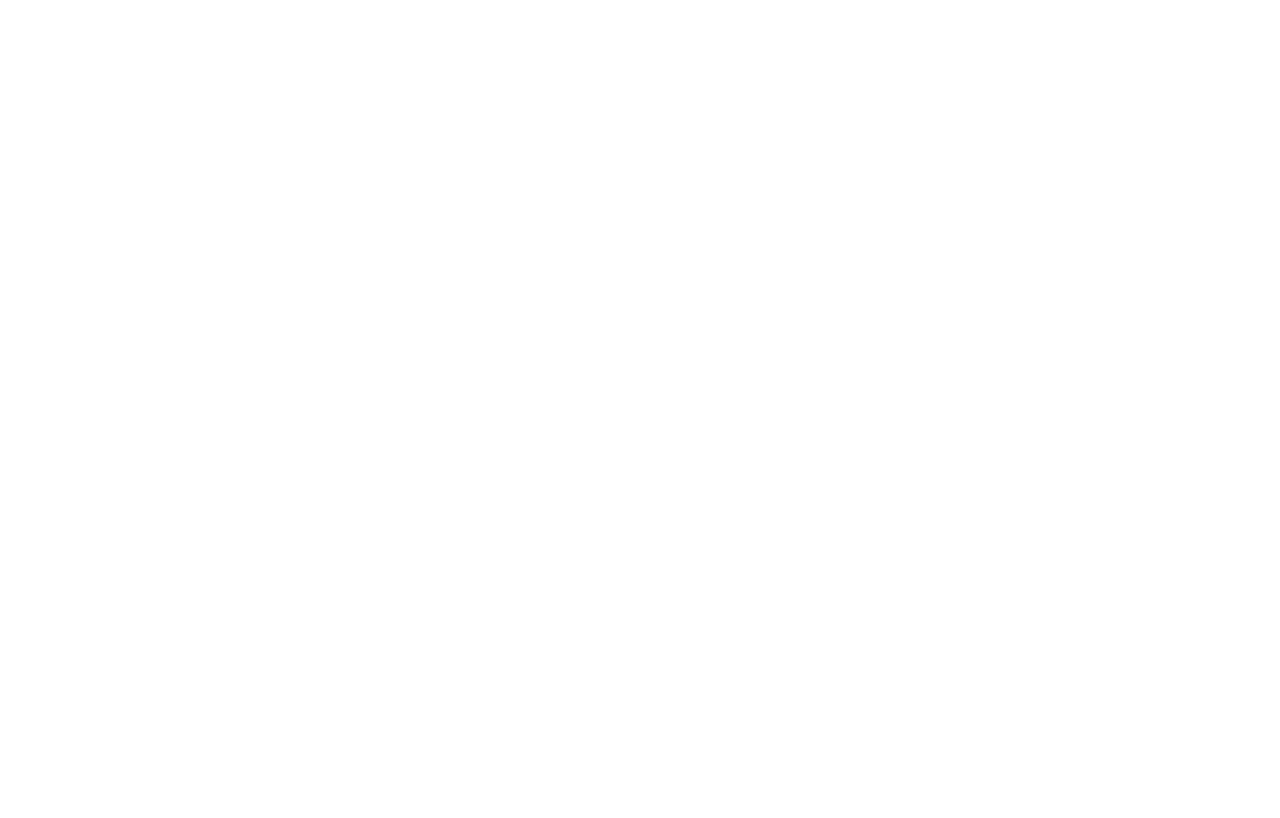
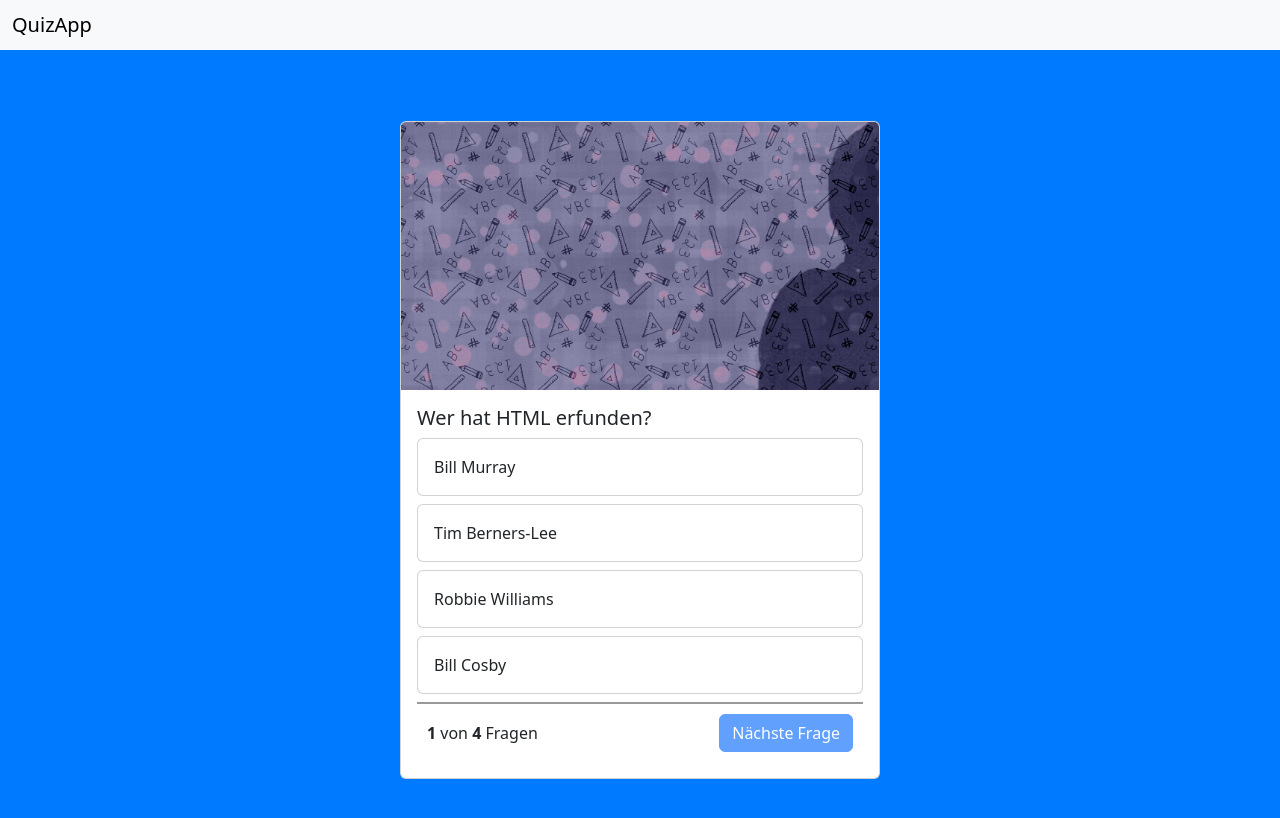
Before and after one commit to ManuelMannhold/quiz-app, a plain HTML site: page index.html in a window 1280 px wide. Drawn offline with nearby package versions, Linux system fonts and the light colour scheme.

Commit message:
second commit

```diff
--- a/index.html
+++ b/index.html
@@ -1,19 +1,66 @@
 <!DOCTYPE html>
 <html lang="en">
+
 <head>
     <meta charset="UTF-8">
     <meta name="viewport" content="width=device-width, initial-scale=1.0">
     <title>Document</title>
     <link rel="stylesheet" href="style.css">
     <script src="script.js"></script>
+    <!-- <---Bootstrap file---->
+    <link href="https://cdn.jsdelivr.net/npm/bootstrap@5.3.3/dist/css/bootstrap.min.css" rel="stylesheet"
+        integrity="sha384-QWTKZyjpPEjISv5WaRU9OFeRpok6YctnYmDr5pNlyT2bRjXh0JMhjY6hW+ALEwIH" crossorigin="anonymous">
+    <script src="https://cdn.jsdelivr.net/npm/bootstrap@5.3.3/dist/js/bootstrap.bundle.min.js"
+        integrity="sha384-YvpcrYf0tY3lHB60NNkmXc5s9fDVZLESaAA55NDzOxhy9GkcIdslK1eN7N6jIeHz"
+        crossorigin="anonymous"></script>
 </head>
-<body>
 
+<body onload="init()">
 
+    <nav class="navbar bg-body-tertiary">
+        <div class="container-fluid">
+            <span class="navbar-brand mb-0 h1">QuizApp</span>
+        </div>
+    </nav>
 
+    <div class="container">
+        <div class="quiz-card card">
+            <img src="./img/background.jpg" class="card-img-top" alt="background-image">
+            <div class="card-body">
+                <h5 class="card-title" id="questiontext"></h5>
+
+                <div class="card quiz-answer-card mb-2" onclick="answer('answer_1')">
+                    <div class="card-body" id="answer_1">
+
+                    </div>
+                </div>
+                <div class="card quiz-answer-card mb-2" onclick="answer('answer_2')">
+                    <div class="card-body" id="answer_2">
+
+                    </div>
+                </div>
+                <div class="card quiz-answer-card mb-2" onclick="answer('answer_3')">
+                    <div class="card-body" id="answer_3">
+
+                    </div>
+                </div>
+                <div class="card quiz-answer-card mb-2" onclick="answer('answer_4')">
+                    <div class="card-body" id="answer_4">
+
+                    </div>
+                </div>
+
+                <div class="question-footer">
+                    <span><b>1</b> von <b id="question-length"></b> Fragen</span>
+                    <button class="btn btn-primary" id="next-button" disabled onclick="nextQuestion()">Nächste Frage</button>
+                </div>
+            </div>
+        </div>
+    </div>
 
 
 
 
 </body>
+
 </html>
--- a/script.js
+++ b/script.js
@@ -0,0 +1,87 @@
+let questions = [
+    {
+        "question": 'Wer hat HTML erfunden?',
+        "answer_1": 'Bill Murray',
+        "answer_2": 'Tim Berners-Lee',
+        "answer_3": 'Robbie Williams',
+        "answer_4": 'Bill Cosby',
+        "rigth_answer": 2
+    },
+    {
+        "question": 'Was heisst CSS in der Informatik?',
+        "answer_1": 'Cascading Stylesheet',
+        "answer_2": 'Cross Canvas Stamp',
+        "answer_3": 'Counter-Strike Source',
+        "answer_4": 'Clara-Cora-Sans',
+        "rigth_answer": 1
+    },
+    {
+        "question": 'Wie fügt man einen Link im HTML ein?',
+        "answer_1": 'Bitte Link einfügen!',
+        "answer_2": '<img src="...">',
+        "answer_3": '<a href="...">',
+        "answer_4": '<button></button>',
+        "rigth_answer": 3
+    },
+    {
+        "question": 'Wie bindet man externes Javascript im HTML ein?',
+        "answer_1": '<script src="...">',
+        "answer_2": 'Laut um Hilfe rufen',
+        "answer_3": '<link href="...">',
+        "answer_4": '<body class="Javascript">',
+        "rigth_answer": 1
+    }
+];
+
+let currentQuestion = 0;
+
+function init() {
+    questionLength()
+    showQuestion();
+}
+
+function questionLength() {
+    document.getElementById('question-length').innerHTML = questions.length;
+}
+
+function showQuestion() {
+    let question = questions[currentQuestion];
+    document.getElementById('questiontext').innerHTML = question['question']
+    document.getElementById('answer_1').innerHTML = question['answer_1'];
+    document.getElementById('answer_2').innerHTML = question['answer_2'];
+    document.getElementById('answer_3').innerHTML = question['answer_3'];
+    document.getElementById('answer_4').innerHTML = question['answer_4'];
+}
+
+function answer(selection) {
+    let question = questions[currentQuestion];
+    let selectedQuestionNumber = selection.slice(-1); //nummer von answer_'' in variable speichern;
+    let idOfRightAnswer = `answer_${question['rigth_answer']}`;
+
+    if(selectedQuestionNumber == question['rigth_answer']) { // abfrage ob die geklickte answer die right_answer aus dem JSON Array ist;
+        console.log('richtige antwort');
+        document.getElementById(selection).parentNode.classList.add('bg-success');
+    } else {
+        document.getElementById(selection).parentNode.classList.add('bg-danger');
+        document.getElementById(idOfRightAnswer).parentNode.classList.add('bg-success');
+    }
+    document.getElementById('next-button').disabled= false;
+}
+
+function nextQuestion() {
+    currentQuestion++; // Frage um 1 erhöhen für die nächste Frage;
+    resetAnswerButtons()
+    showQuestion();
+}
+
+function resetAnswerButtons() {
+    document.getElementById('next-button').disabled= true;
+    document.getElementById('answer_1').parentNode.classList.remove('bg-danger');
+    document.getElementById('answer_1').parentNode.classList.remove('bg-success');
+    document.getElementById('answer_2').parentNode.classList.remove('bg-danger');
+    document.getElementById('answer_2').parentNode.classList.remove('bg-success');
+    document.getElementById('answer_3').parentNode.classList.remove('bg-danger');
+    document.getElementById('answer_3').parentNode.classList.remove('bg-success');
+    document.getElementById('answer_4').parentNode.classList.remove('bg-danger');
+    document.getElementById('answer_4').parentNode.classList.remove('bg-success');
+}
--- a/style.css
+++ b/style.css
@@ -0,0 +1,40 @@
+* {
+    margin: 0;
+    padding: 0;
+    box-sizing: border-box;
+}
+
+body{
+    background-color: #007AFF !important;
+}
+
+.container {
+    min-height: 100vh;
+    background-color: #007AFF !important;
+    display: flex;
+    justify-content: center;
+    align-items: center;
+}
+
+.question-footer {
+    border-top: 2px solid rgba(0, 0, 0, 0.4);
+    display: flex;
+    justify-content: space-between;
+    align-items: center;
+    padding: 10px;
+}
+
+.quiz-card {
+    width: 30rem;
+}
+
+.quiz-answer-card:hover {
+    cursor: pointer;
+    background-color: rgba(0, 0, 0, 0.05);
+}
+
+.bg-success,
+.bg-danger
+{
+    color: white !important;
+}
```
Also changed, not shown: img/background.jpg (added).
